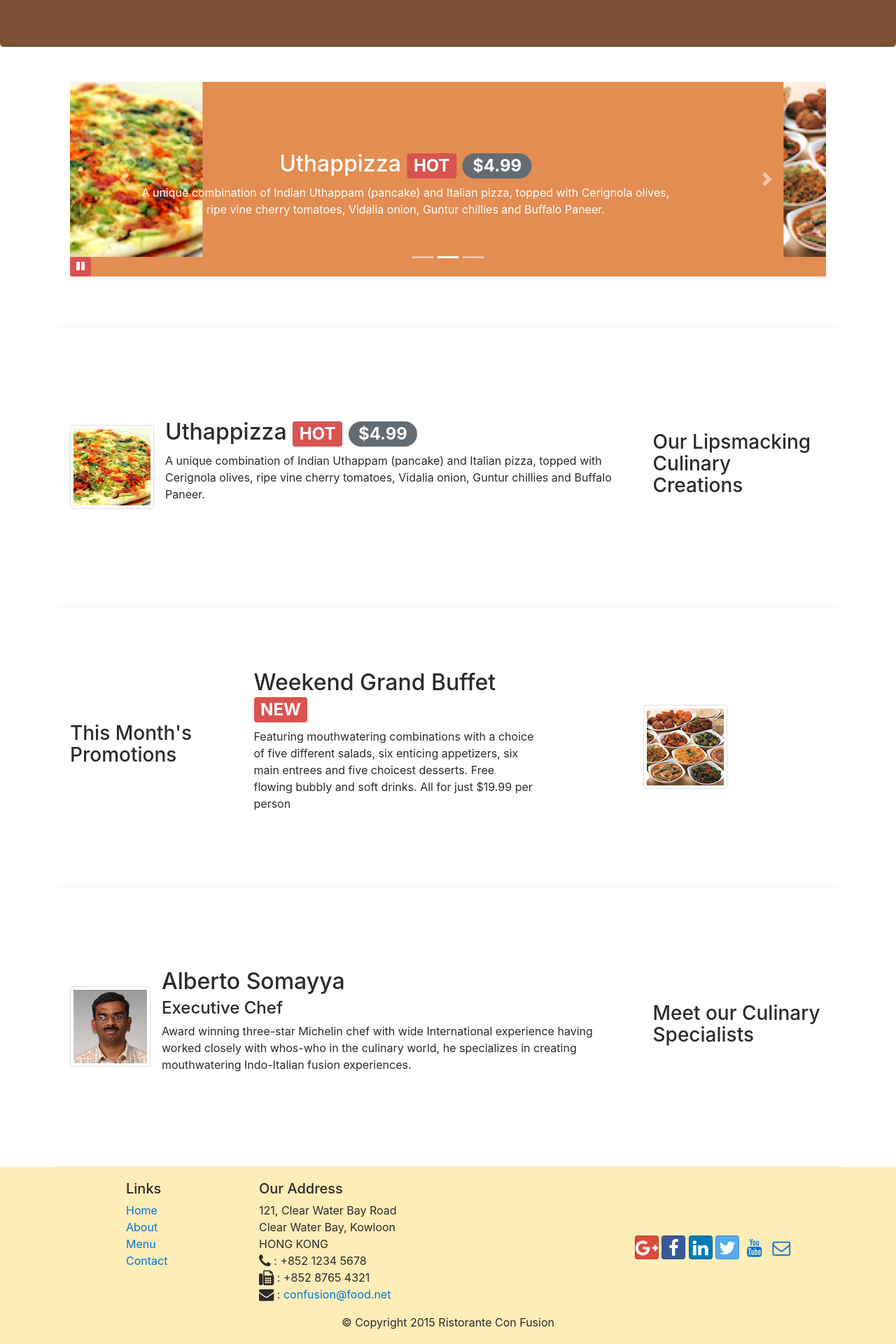
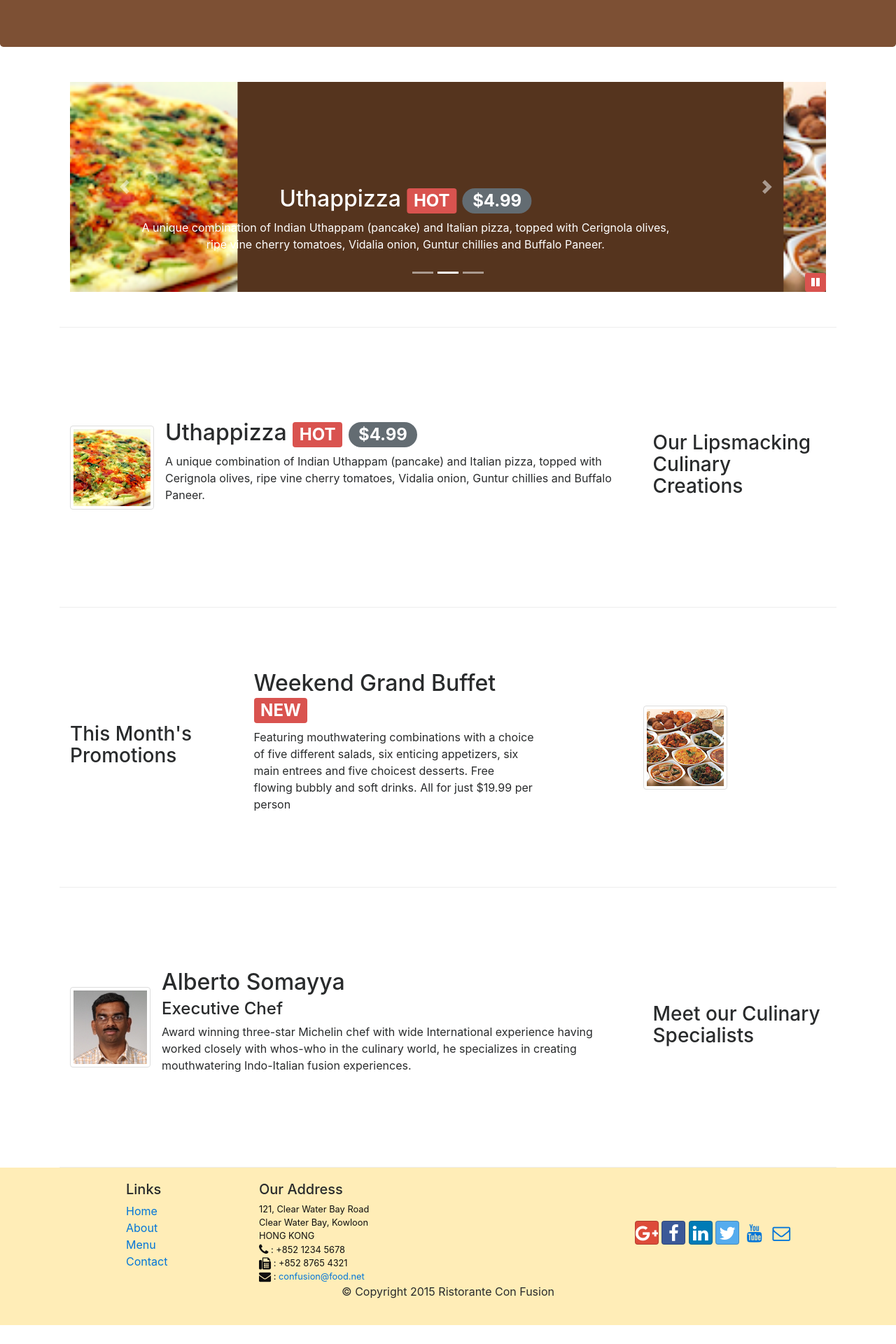
Before and after one commit to LisaCee/Confusion-BS4, a website: page index.html in a window 1280 px wide. Shown: the part 263-2183 px from the top of the page at 70% size. After the commit the page ends 2156 px from the top, so only its background shows below. Drawn offline with nearby package versions, Linux system fonts and the light colour scheme; files that its build step writes are made by us from their sources; a script that the page names is missing.

Commit message:
less and sass

```diff
--- /dev/null
+++ b/styles-old.css
@@ -0,0 +1,57 @@
+body {
+	padding-top: 50px;
+}
+
+.navbar-inverse {
+	background: #55341E;
+}
+
+.row-header {
+	margin: 0px auto;
+	padding: 0px auto;
+}
+
+.row-content {
+	margin: 0px auto;
+	padding: 50px 0px 50px 0px;
+	border-bottom: 1px ridge;
+	min-height: 400px;
+}
+
+.footer {
+	background-color: #ffedb7;
+	margin: 0px auto;
+	padding: 20px 0px 20px 0px;
+}
+
+.jumbotron {
+	padding: 70px 30px 70px 30px;
+	margin: 0px auto;
+	color: #fffcf1;
+	background: #7d5034;
+}
+/*
+.jumbotron .btn {
+	margin-top: 2.5em;
+}
+*/
+.address {
+	font-size: 80%;
+	margin: 0px;
+	color: #6b4226;
+}
+
+.carousel {
+	background: #e38d52;
+}
+
+.carousel-item {
+	height: 250px;
+}
+
+.carousel-item img {
+	position: absolute;
+	top: 0;
+	left: 0;
+	min-height: 250px;
+}
--- /dev/null
+++ b/styles.less
@@ -0,0 +1,76 @@
+@lt-gray: #ddd;
+@background-dark: #55341E;
+@background-light: #7d5034;
+@background-pale: #ffedb7;
+
+//height variables//
+@carousel-item-height: 300px;
+
+.zero-margin (@pad-up-down: 0px, @pad-left-right: 0px){
+	margin: 0px auto;
+	padding: @pad-up-down @pad-left-right;
+}
+
+.row-header {
+	.zero-margin();
+}
+
+.row-content {
+	.zero-margin(50px, 0px);
+	border-bottom: 1px ridge;
+	min-height: 400px;
+}
+
+.footer {
+	background-color: @background-pale;
+	.zero-margin(20px, 0px);
+}
+
+.jumbotron {
+	.zero-margin(70px, 30px);
+	background: @background-light;
+	color: floralwhite;
+}
+
+address {
+	font-size: 80%;
+	margin: 0px;
+	color: #0f0f0f;
+}
+
+body {
+	padding: 50px 0px 0px 0px;
+	z-index: 0;
+}
+
+.navbar-inverse {
+	background-color: @background-dark;
+}
+
+.tab-content {
+	border-left: 1px solid @lt-gray;
+	border-right: 1px solid @lt-gray;
+	border-bottom: 1px solid @lt-gray;
+	padding: 10px;
+}
+
+.carousel {
+	background: @background-dark;
+
+	.carousel-item {
+		height: @carousel-item-height;
+
+		img {
+			position: absolute;
+			top: 0;
+			left: 0;
+			min-height: 300px;
+		}
+	}
+}
+
+#carousel-button {
+	position: absolute;
+	right: 0px;
+	bottom: 0px;
+}
--- /dev/null
+++ b/styles.scss
@@ -0,0 +1,76 @@
+$lt-gray: #ddd;
+$background-dark: #55341E;
+$background-light: #7d5034;
+$background-pale: #ffedb7;
+
+//height variables//
+$carousel-item-height: 300px;
+
+@mixin zero-margin($pad-up-dn, $pad-left-right){
+	margin: 0px auto;
+	padding: $pad-up-dn $pad-left-right;
+}
+
+.row-header {
+	@include zero-margin(0px, 0px);
+}
+
+.row-content {
+	@include zero-margin(50px, 0px);
+	border-bottom: 1px ridge;
+	min-height: 400px;
+}
+
+.footer {
+	background-color: $background-pale;
+	@include zero-margin(20px, 0px);
+}
+
+.jumbotron {
+	@include zero-margin(70px, 30px);
+	background: $background-light;
+	color: floralwhite;
+}
+
+address {
+	font-size: 80%;
+	margin: 0px;
+	color: #0f0f0f;
+}
+
+body {
+	padding: 50px 0px 0px 0px;
+	z-index: 0;
+}
+
+.navbar-inverse {
+	background-color: $background-dark;
+}
+
+.tab-content {
+	border-left: 1px solid $lt-gray;
+	border-right: 1px solid $lt-gray;
+	border-bottom: 1px solid $lt-gray;
+	padding: 10px;
+}
+
+.carousel {
+	background: $background-dark;
+
+	.carousel-item {
+		height: $carousel-item-height;
+
+		img {
+			position: absolute;
+			top: 0;
+			left: 0;
+			min-height: 300px;
+		}
+	}
+}
+
+#carousel-button {
+	position: absolute;
+	right: 0px;
+	bottom: 0px;
+}
```
Also changed, not shown: styles.css.
